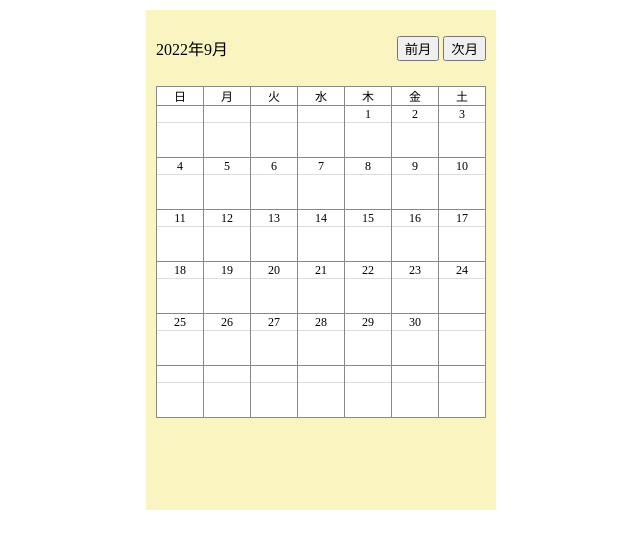
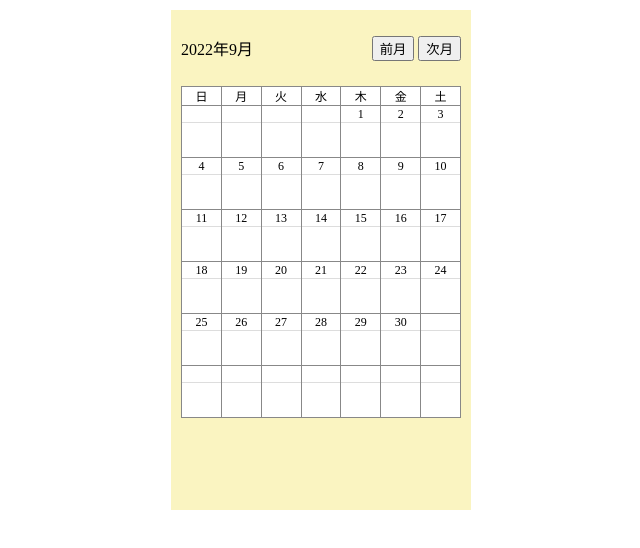
Before and after one commit to Soh-files/DailyRecordApp, a plain HTML site: page index.html in a window 1280 px wide. Shown: the whole page, without its empty margins (319-959 px from the left). Drawn offline with Linux system fonts and the light colour scheme.

Commit message:
width changed
幅を調整

```diff
--- a/style.css
+++ b/style.css
@@ -1,5 +1,5 @@
 .container {
-    width: 350px;
+    width: 300px;
     height: 500px;
     margin: 10px auto;
     background-color: rgb(250, 244, 193);
@@ -14,7 +14,7 @@
 }
 
 .table {
-    width: 330px;
+    width: 280px;
     margin: 0 auto;
     border: 1px solid #888;
     border-collapse: collapse;
```
